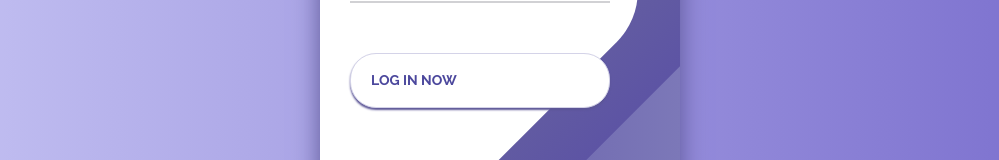
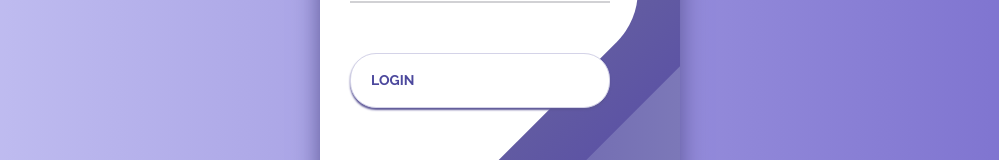
Before and after one commit to AlexDomas/virtual-classroom-frontend, a React (Create React App) app: page /login in a window 1280 px wide. Shown: the part 319-479 px from the top of the page, without its empty margins (140-1139 px from the left). Built offline with nearby package versions, Linux system fonts and the light colour scheme.

Commit message:
Edit LoginPage,added event on the button and on the field

```diff
--- a/src/page/LoginPage/LoginPage.js
+++ b/src/page/LoginPage/LoginPage.js
@@ -67,10 +67,10 @@ function LoginPage({setStudent}) {
                     <form className="login">
                         <div className="login__field">
                             <i className="login__icon fas fa-user"></i>
-                            <input type="text" className="login__input" placeholder="Student Name"/>
+                            <input type="text" className="login__input" placeholder="Student Name" onChange={event => setLoginData({...loginData, name: event.target.value})}/>
                         </div>
-                        <button className="button login__submit">
-                            <span className="button__text">Log In Now</span>
+                        <button className="button login__submit" onClick={handleSubmit}>
+                            <span className="button__text">Login</span>
                             <i className="button__icon fas fa-chevron-right"></i>
                         </button>
                     </form>
```
